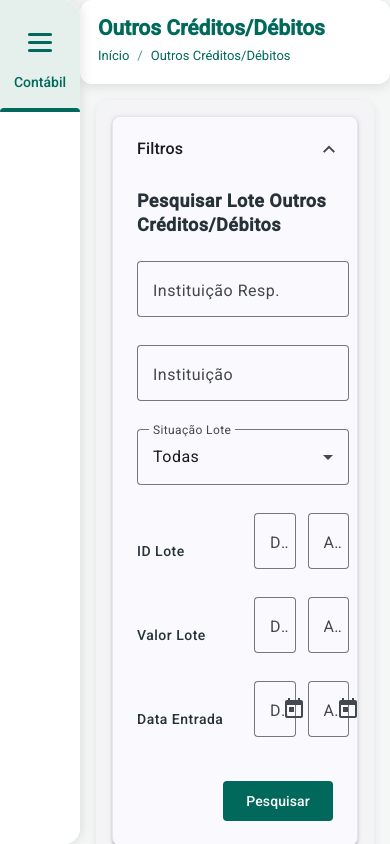
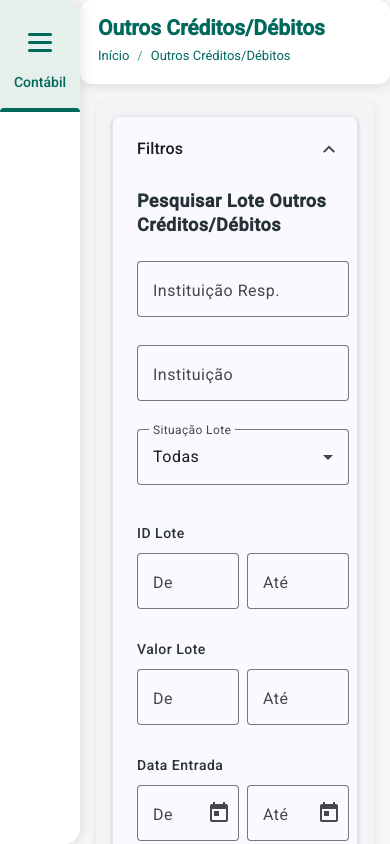
Before and after one commit to victordev2019/contabil-web, an Angular app: page / in a window 390 px wide. Built offline with nearby package versions, Linux system fonts and the light colour scheme.

Commit message:
Ajuste na responsividade

```diff
--- a/src/app/features/outros-creditos-debitos/components/lote-filtros/lote-filtros.scss
+++ b/src/app/features/outros-creditos-debitos/components/lote-filtros/lote-filtros.scss
@@ -75,14 +75,25 @@
   }
 }
 
+.filtros-actions {
+  display: flex;
+  justify-content: flex-end;
+  margin-top: 24px;
+}
+
 @media (max-width: 768px) {
   .filtros-grid {
+    grid-template-columns: 1fr;
+    gap: 16px;
+  }
+
+  .campo-faixa {
     grid-template-columns: 1fr;
     gap: 8px;
   }
 
-  .campo-faixa {
-    grid-template-columns: 105px minmax(0, 1fr);
+  .campo-faixa-label {
+    margin-bottom: 0;
   }
 
   .campo-faixa-id,
@@ -90,12 +101,20 @@
   .campo-faixa-data {
     .campo-faixa-inputs {
       grid-template-columns: repeat(2, minmax(0, 1fr));
+      gap: 8px;
+    }
+  }
+
+  .campo-erro {
+    padding-left: 0;
+    margin-top: 0;
+  }
+
+  .filtros-actions {
+    margin-top: 16px;
+
+    button {
+      width: 100%;
     }
   }
 }
-
-.filtros-actions {
-  display: flex;
-  justify-content: flex-end;
-  margin-top: 24px;
-}
```
